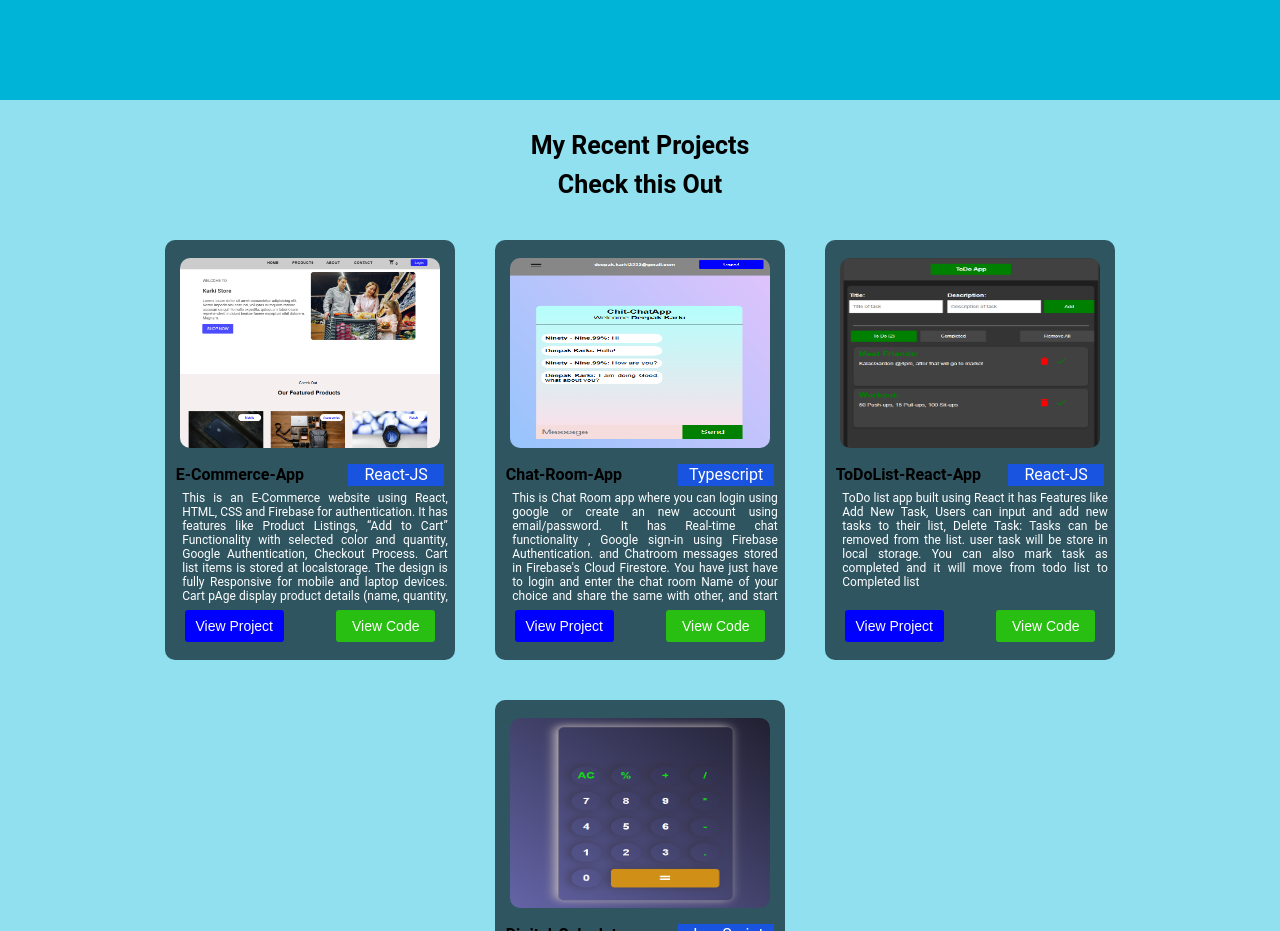
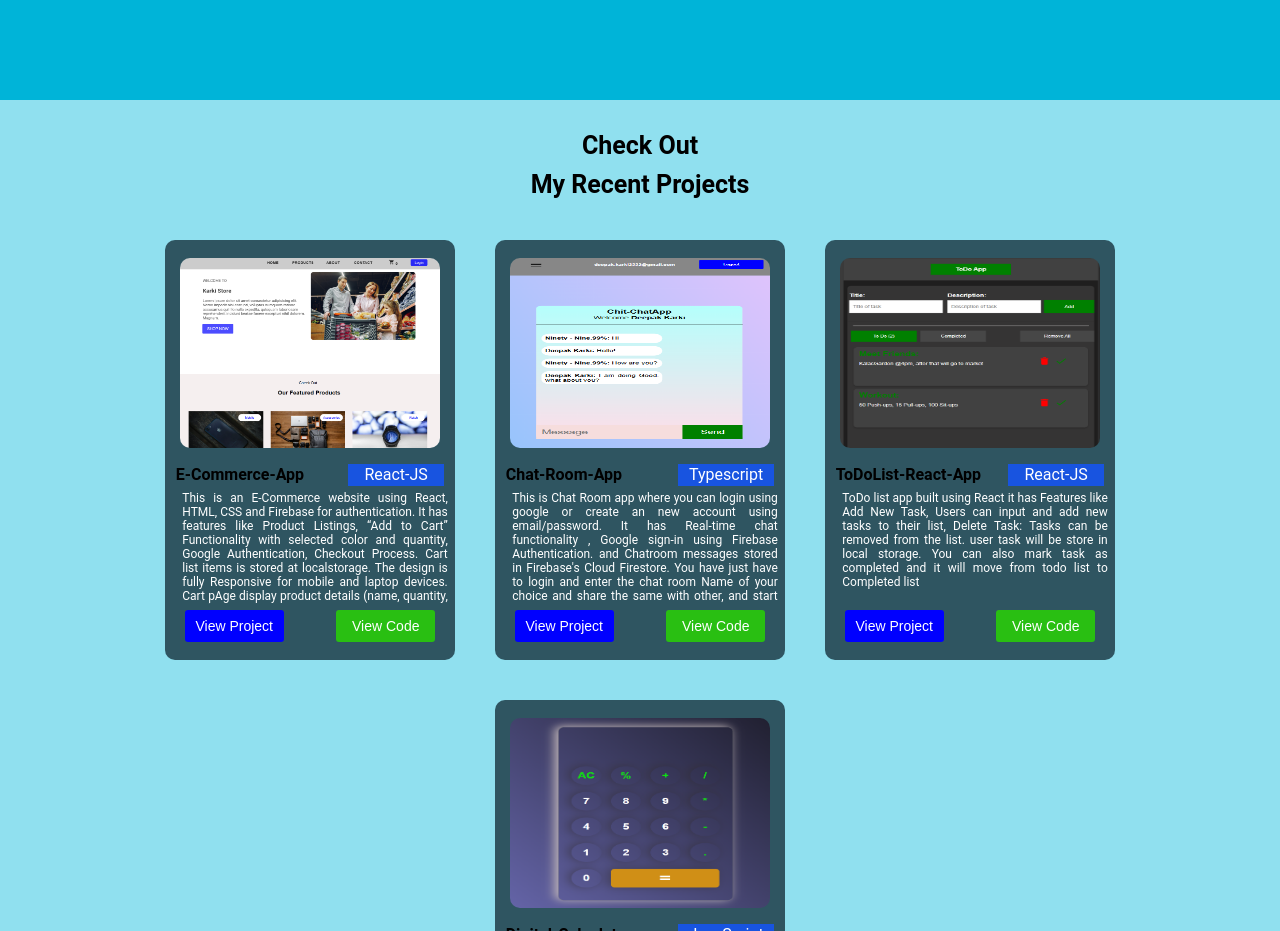
Before and after one commit to iamdeepak123/portfoliosite, a React (Create React App) app: page / in a window 1280 px wide. Shown: the part 1600-2531 px from the top of the page. Built offline with nearby package versions, Linux system fonts and the light colour scheme.

Commit message:
finalchecking

```diff
--- a/src/Components/MyWork.jsx
+++ b/src/Components/MyWork.jsx
@@ -18,11 +18,11 @@ const MyWork = () => {
         <div className="mywork_container">
           <div className="mywork_heading">
             <Slide cascade direction='down'>
-              <p>My Recent Projects</p>
+              <p> Check Out</p>
 
             </Slide>
             <Slide cascade direction='up'>
-              <p>Check this Out</p>
+              <p>My Recent Projects</p>
             </Slide>
           </div>
 
```
